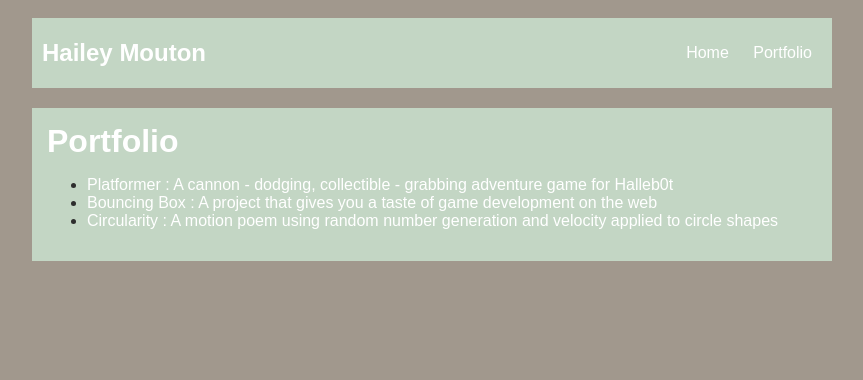
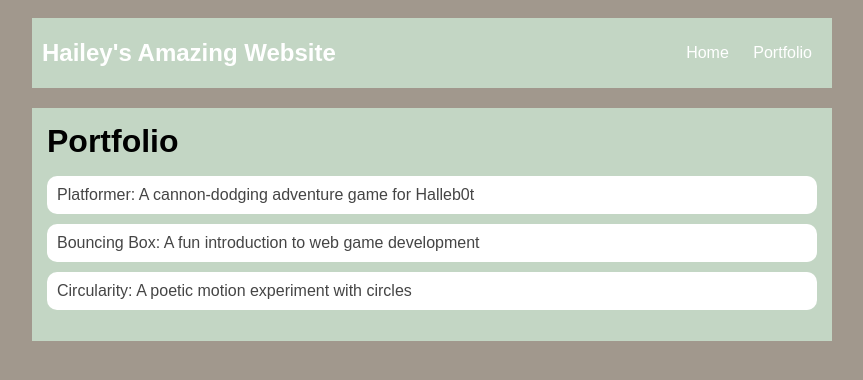
Before and after one commit to HaileyMouton8179978/HaileyMouton8179978.github.io, a plain HTML site: page portfolio.html in a window 1280 px wide. Shown: the whole page, without its empty margins (208-1071 px from the left). Drawn offline with Linux system fonts and the light colour scheme.

Commit message:
port update

```diff
--- a/portfolio.html
+++ b/portfolio.html
@@ -1,29 +1,40 @@
-<!DOCTYPE HTML>
+<!DOCTYPE html>
 <html>
-    <head> <title>Hailey Mouton's computer science website</title>
-      <link rel="stylesheet" href="style.css">
+  <head>
+     <title>Hailey's Computer Science Website</title>
+     <link rel="stylesheet" href="style.css" />
   </head>
 
+
   <body>
+    <!-- All content goes here -->
     <div id="all-contents">
        <nav>
-          <h1>Hailey Mouton</h1>
+        <h1>Hailey's Amazing Website</h1>
           <ul id="nav-ul">
             <li class="nav-li">
-               <a class="nav-a" href="index.html">Home</a>
+  <a href="index.html">Home</a>
 </li>
 <li class="nav-li">
-               <a class="nav-a" href="portfolio.html">Portfolio</a>
+  <a href="portfolio.html">Portfolio</a>
 </li>
 </ul>
   </nav>
+
+
   <main>
   <div class="content">
     <h1>Portfolio</h1>
     <ul id="portfolio">
-              <li><a href="projects/platformer/">Platformer : A cannon - dodging, collectible - grabbing adventure game for Halleb0t</a></li>
-              <li><a href="projects/bouncing-box/">Bouncing Box : A project that gives you a taste of game development on the web </a></li>
-              <li><a href="projects/circularity/">Circularity : A motion poem using random number generation and velocity applied to circle shapes</a></li>
+<li>
+  <a href="fsd-projects/platformer/">Platformer: A cannon-dodging adventure game for Halleb0t</a>
+</li>
+<li>
+  <a href="fsd-projects/bouncing-box/">Bouncing Box: A fun introduction to web game development</a>
+</li>
+<li>
+  <a href="fsd-projects/circularity/">Circularity: A poetic motion experiment with circles</a>
+</li>
     </ul>
   </div>
   </main>
--- a/style.css
+++ b/style.css
@@ -62,3 +62,28 @@
    h2, h3 {
        margin: 0px;
    }
+   /* portfolio styles */
+         .content h1 {
+             color: black;
+         }
+
+         #portfolio {
+             list-style-type: none;
+             padding-left: 0;
+         }
+
+         #portfolio li {
+             background: #fff;
+             padding: 10px;
+             border-radius: 10px;
+             margin-bottom: 10px;
+         }
+
+         #portfolio li:hover {
+             background: #eee;
+         }
+
+         #portfolio a {
+             text-decoration: none;
+             color: #454545;
+         }
```
Lines whose indentation alone changed are shown as unchanged.
